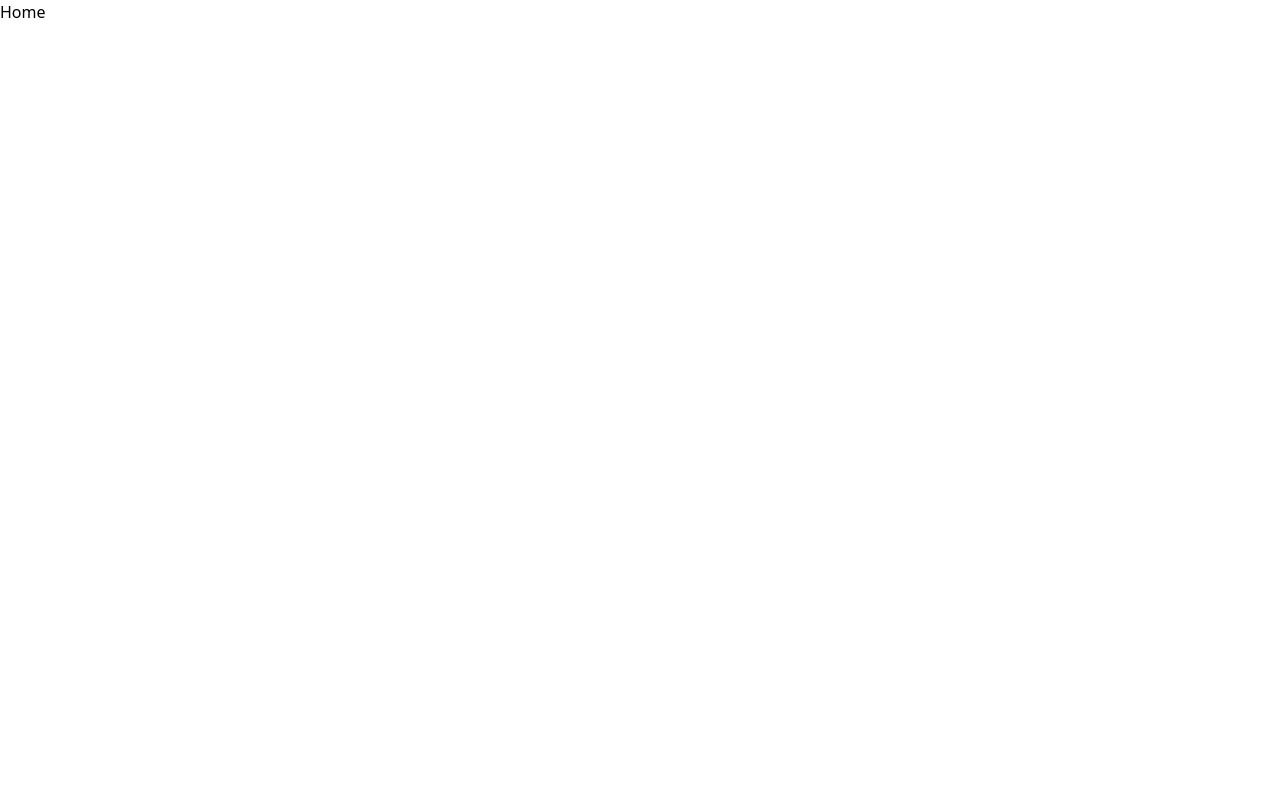
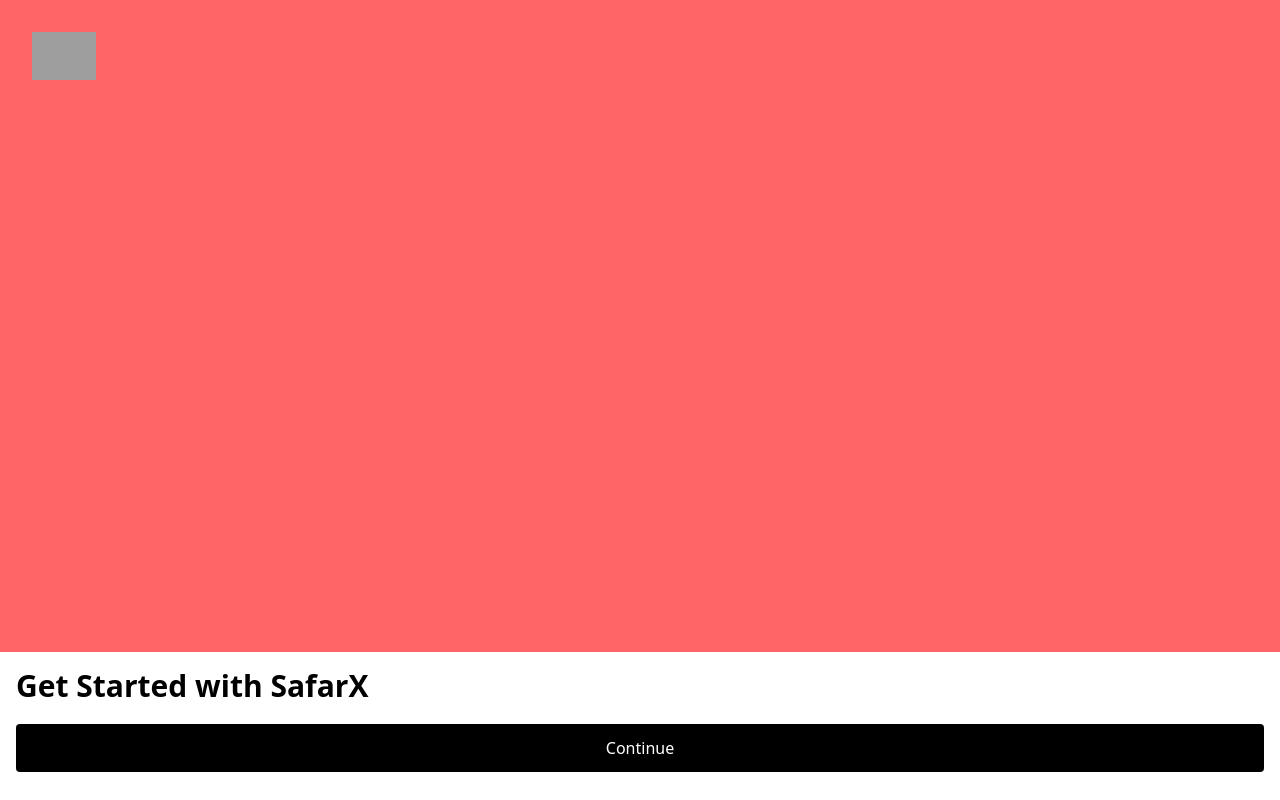
Before and after one commit to jannishar654/SafarX, a React app in the folder frontend/: page / in a window 1280 px wide. Built offline with nearby package versions, Linux system fonts and the light colour scheme; grey boxes are pictures that could not be loaded; the HTML template or start-up script is replaced by a standard one.

Commit message:
HomePage design

```diff
--- a/frontend/src/pages/Home.jsx
+++ b/frontend/src/pages/Home.jsx
@@ -1,8 +1,19 @@
 import React from 'react'
+import { Link } from 'react-router-dom'
 
 const Home = () => {
   return (
-    <div>Home</div>
+    <div>
+      <div className=' bg-cover md:bg-contain
+  bg-center bg-no-repeat bg-[url("/HomeBg.png")] h-screen pt-8  flex justify-between flex-col w-full bg-red-400'>
+        <img className='w-16 ml-8' src="/HomeLogo.png" alt="Logo" />
+        <div className='bg-white pb-7 py-4 px-4'>
+          <h2 className ='text-3xl font-bold'> Get Started with SafarX</h2>
+          <Link to='/login'  className='flex items-center justify-center w-full bg-black text-white py-3 rounded mt-5 '>Continue</Link>
+        </div>
+
+      </div>
+    </div>
   )
 }
 
```
Also changed, not shown: 2 other files (tests, documents, lock files or other folders).
